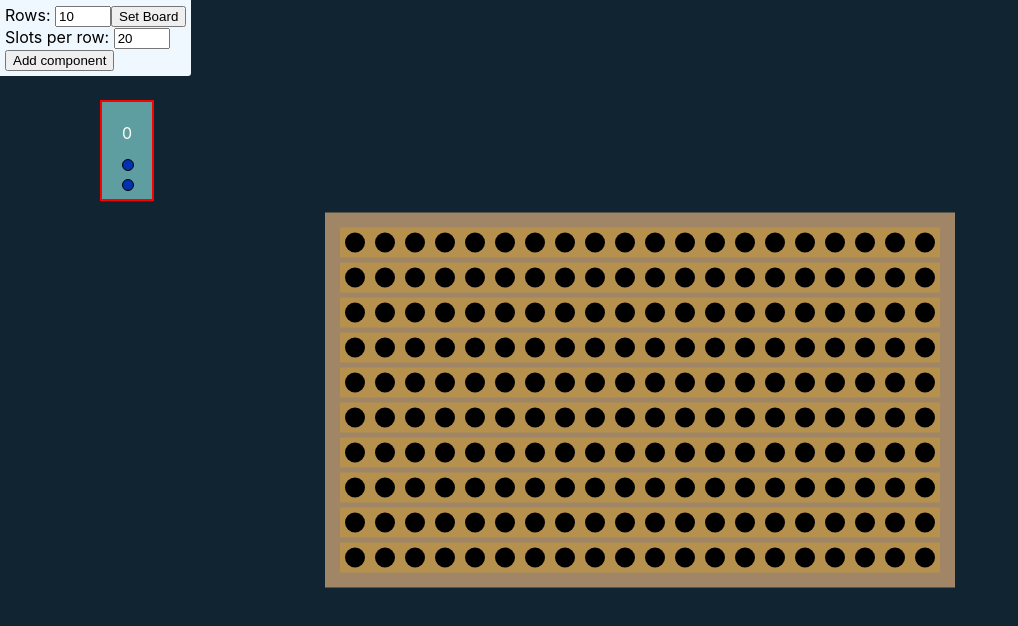
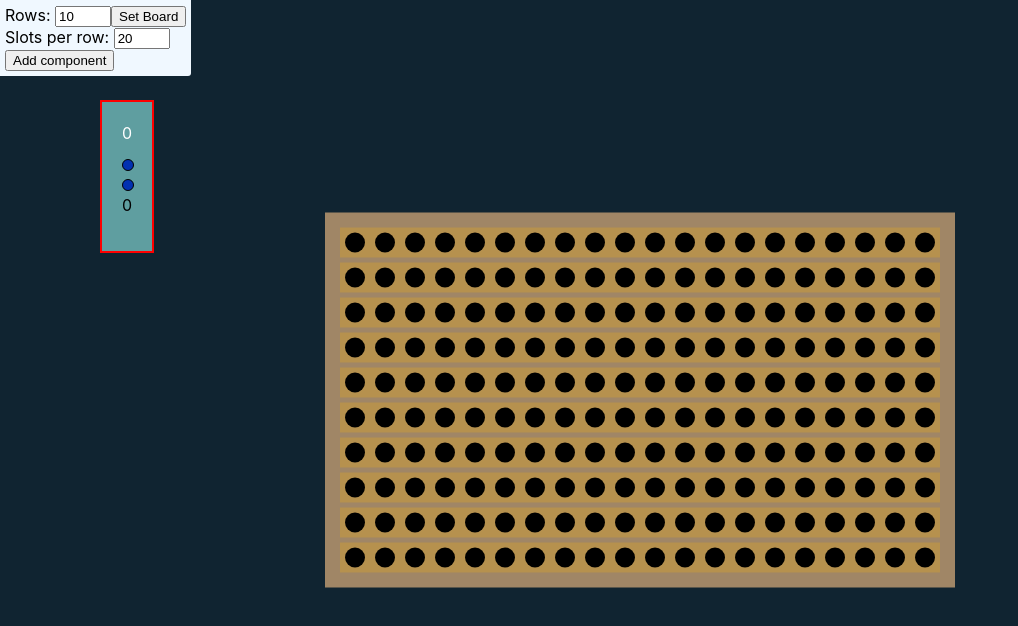
Before and after one commit to ArneSoko/Web_Circuit_Builder, a React (Create React App) app: page / in a window 1280 px wide. Both pictures are taken after a click on the button "Add component". Shown: the top 626 px of the page, without its empty margins (0-1018 px from the left). Built offline with nearby package versions, Linux system fonts and the light colour scheme.

Commit message:
Attempting to collect refs

```diff
--- a/src/pages/index.js
+++ b/src/pages/index.js
@@ -1,7 +1,6 @@
 import { Slot, Board } from '../components/board.js';
 import { Component, IntCirc } from '../components/comp.js';
-import { useEffect, useState, useRef, useLayoutEffect } from 'react';
-import LineTo, { Line } from 'react-lineto';
+import { useEffect, useState, useRef, useLayoutEffect, Children } from 'react';
 import { useDroppable, useDraggable, DndContext} from '@dnd-kit/core';
 import {CSS} from '@dnd-kit/utilities';
 import './index-styles.css';
@@ -20,6 +19,7 @@ function SlotDroppable(props){
 function CompDraggable(props) {
     const {attributes, listeners, setNodeRef, transform} = useDraggable({
         id: props.id,
+
     });
     const style = {
         transform: CSS.Translate.toString(transform),
@@ -47,7 +47,8 @@ function Index(){
     //Drag-and-drop logic
     const [slots, setSlots] = useState({});
     const [comps, setComps] = useState({});
-    const compNodes = useRef({}); //Avoid rerenders
+    const capture = useRef({}); //Avoid rerenders when acquiring ref
+    const [compNodes, setCompNodes] = useState(capture.current);
 
     //Dragging terminal logic
     function handleDragEnd(event) {
@@ -86,16 +87,18 @@ function Index(){
         }
     };
 
+    //Keeping track of refs
     const handleSetRef = (id, node) => {
-        let rect = null;
         if(node){
-            rect = node.getBoundingClientRect()
+            const rect = node.getBoundingClientRect()
+            capture.current[id] = rect;
+            console.log("capture keys: "+Object.keys(capture.current));
+            console.log('refState');
+            console.log(compNodes);
         }
-        compNodes.current[id] = rect;
-        console.log(Object.keys(compNodes.current));
-        console.log(compNodes.current[id]);
     };
 
+    //Render functions for draggables
     const draggableOne = (id) => (
         <CompDraggable id={id} className='wire_1' onSetRef={handleSetRef}/>
     );
@@ -132,10 +135,20 @@ function Index(){
 
     //Reading the slots on update, for debugging
     useEffect(()=>{
+        console.log("slots");
         console.log(slots);
-        console.log(comps)
-    }, [slots, comps]);
+    }, [slots]);
+    //Reading comps on update, for debugging
+    useEffect(()=>{
+        console.log("components");
+        console.log(comps);
+    }, [comps])
 
+    useEffect(()=>{
+        console.log("nodes");
+        console.log(compNodes);
+
+    }, [compNodes]);
 
     return(
         <DndContext style={{position: 'absolute'}} onDragEnd={handleDragEnd}>
@@ -165,9 +178,10 @@ function Index(){
                 {Object.keys(comps).map((id) => (
                     <div key={id} className='compHome' id={'ch'+id}> <p style={{color: 'white'}}>{id}</p>
                         {comps[id].in === null ? draggableOne('i' + id) : null}
-                        {compNodes.current['i'+id] ? <p>ssss</p> : <p>{Object.keys(compNodes.current).toString()}</p>}
                         <br/>
                         {comps[id].out === null ? draggableTwo('o' + id) : null}
+                        {compNodes['i'+id] ? <p>{compNodes['i'+id].toString()}</p> : <p>{[id]}</p>}
+                        {}
                     </div>))}
                 </div>
         </DndContext>
```
